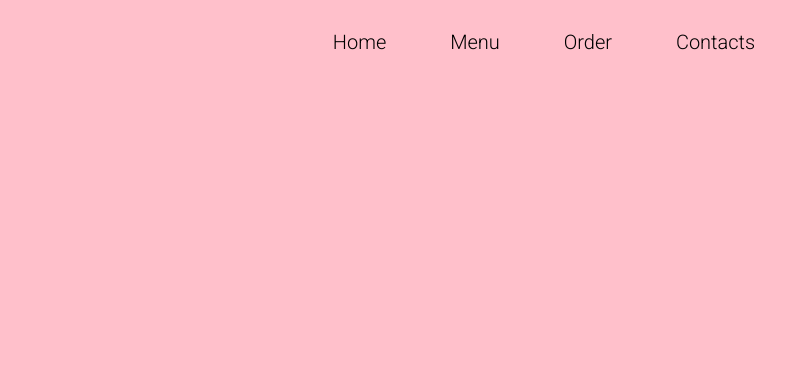
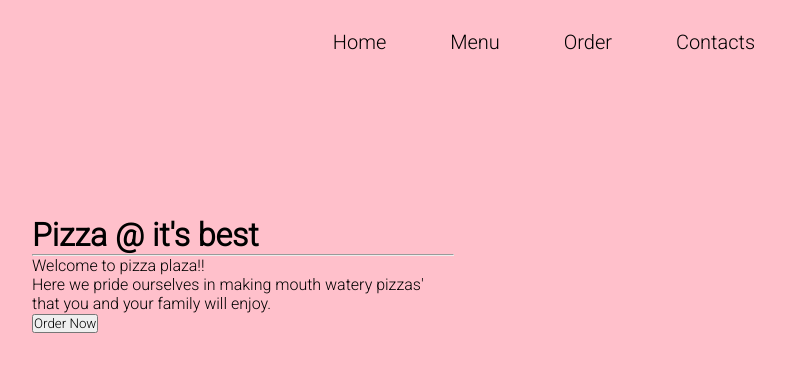
Before and after one commit to Gladyskyenze/pizzeria, a plain HTML site: page index.html in a window 1280 px wide. Shown: the whole page, without its empty margins (96-881 px from the left). Drawn offline with Linux system fonts and the light colour scheme.

Commit message:
adding div content and styling it

```diff
--- a/css/styles.css
+++ b/css/styles.css
@@ -25,3 +25,9 @@ ul li{
     cursor: pointer;
     font-size: 20px;
 }
+.content{
+    position: absolute;
+    top: 27vh;
+    left: 10%;
+    width: 33%;
+}
--- a/index.html
+++ b/index.html
@@ -16,5 +16,13 @@
            <li>Contacts</li>
        </ul>
    </nav>
+   <div class="content">
+       <h1>Pizza @ it's best</h1>
+       <hr>
+       <p>Welcome to pizza plaza!! <br> Here we pride ourselves in making mouth watery pizzas' that you and your
+           family will enjoy.
+       </p>
+       <button>Order Now</button>
+   </div>
 </body>
 </html>
```
